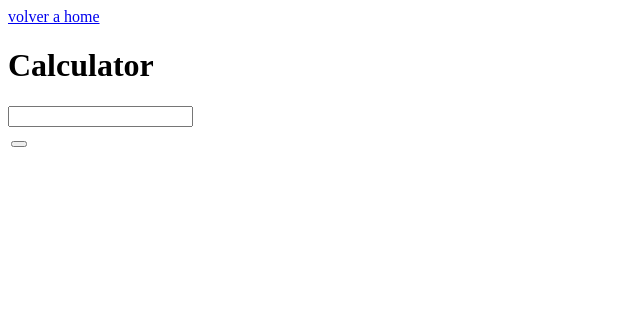
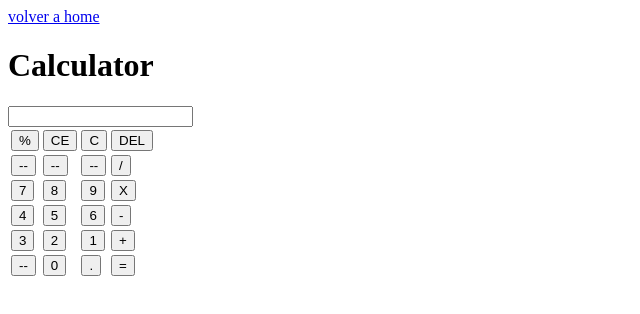
Before and after one commit to sofgrox/Learn_JavaScript, a plain HTML site: page exercise5.html in a window 1280 px wide. Shown: the whole page, without its empty margins (0-640 px from the left). Drawn offline with Linux system fonts and the light colour scheme.

Commit message:
Update 31/08/23

```diff
--- a/exercise5.html
+++ b/exercise5.html
@@ -13,12 +13,42 @@
     <input type="text" id="inputNumber" />
     <!-- botones -->
     <table>
-        <tr>
-            <td><button></button></td>
-            <td></td>
-            <td></td>
-            <td></td>
-        </tr>
+      <tr>
+        <td><button id="">%</button></td>
+        <td><button id="">CE</button></td>
+        <td><button id="">C</button></td>
+        <td><button id="">DEL</button></td>
+      </tr>
+      <tr>
+        <td><button id="">--</button></td>
+        <td><button id="">--</button></td>
+        <td><button id="">--</button></td>
+        <td><button id="">/</button></td>
+      </tr>
+      <tr>
+        <td><button id="">7</button></td>
+        <td><button id="">8</button></td>
+        <td><button id="">9</button></td>
+        <td><button id="">X</button></td>
+      </tr>
+      <tr>
+        <td><button id="">4</button></td>
+        <td><button id="">5</button></td>
+        <td><button id="">6</button></td>
+        <td><button id="">-</button></td>
+      </tr>
+      <tr>
+        <td><button id="">3</button></td>
+        <td><button id="">2</button></td>
+        <td><button id="">1</button></td>
+        <td><button id="">+</button></td>
+      </tr>
+      <tr>
+        <td><button id="">--</button></td>
+        <td><button id="">0</button></td>
+        <td><button id="">.</button></td>
+        <td><button id="">=</button></td>
+      </tr>
     </table>
 
     <!-- script -->
```
